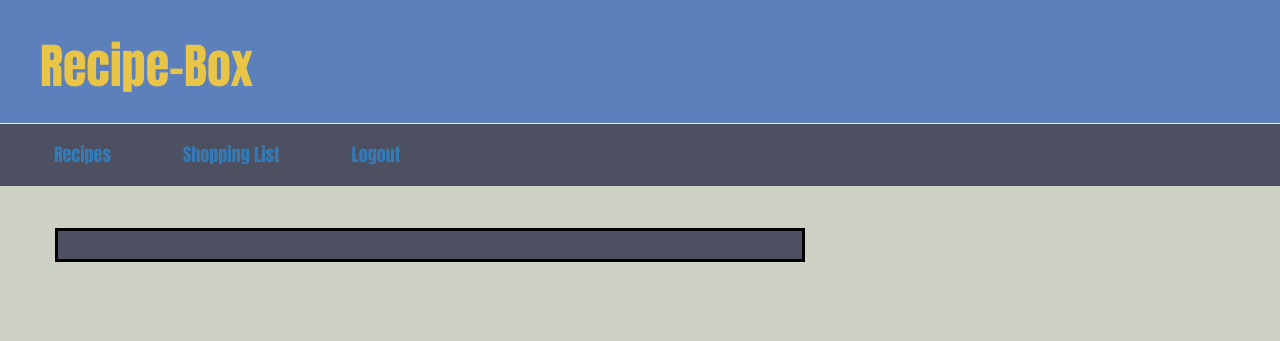
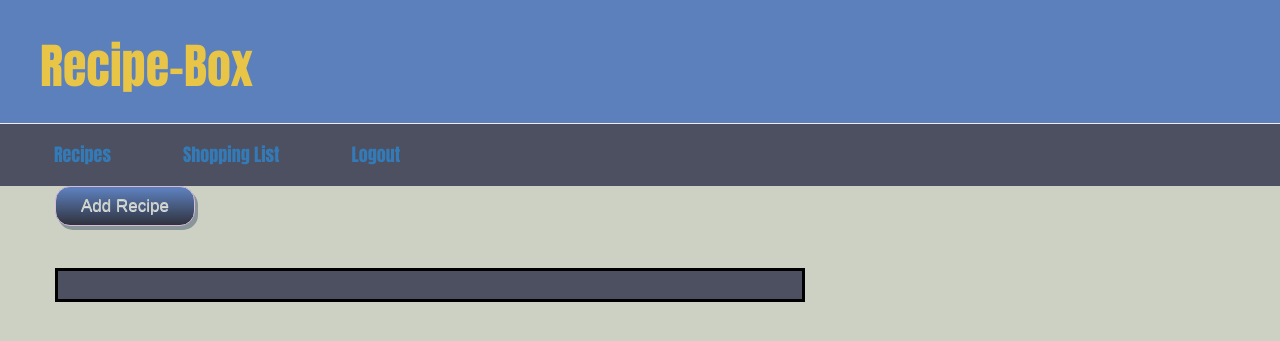
Before and after one commit to jehough/recipeapp, a Django app: page /recipes/ in a window 1280 px wide. Shown: the top 341 px of the page. Run offline with Django 3.2, Linux system fonts and the light colour scheme; the visitor is signed in with stand-in values (Sample User, id 1); data that the repository does not hold is empty; some libraries are stand-ins or nearby versions.

Commit message:
fixes new function to add user

```diff
--- a/recipes/templates/recipes/recipes_index.html
+++ b/recipes/templates/recipes/recipes_index.html
@@ -1,6 +1,7 @@
 {% extends 'recipes/base.html' %}
 {% block content %}
 {%if user.is_authenticated%}
+    <a href="{% url 'recipes_new'%}"><button>Add Recipe</button></a>
     <div class="recipe-box">
 
         {% for recipe in recipes %}
--- a/recipes/views.py
+++ b/recipes/views.py
@@ -28,7 +28,9 @@ def new(request):
         print(request.POST)
         form = RecipeForm(request.POST)
         if form.is_valid():
-            recipe = form.save()
+            recipe = form.save(commit=False)
+            recipe.user = request.user
+            recipe.save()
             return redirect('recipe_edit', pk = recipe.pk)
     else:
         form = RecipeForm()
```
